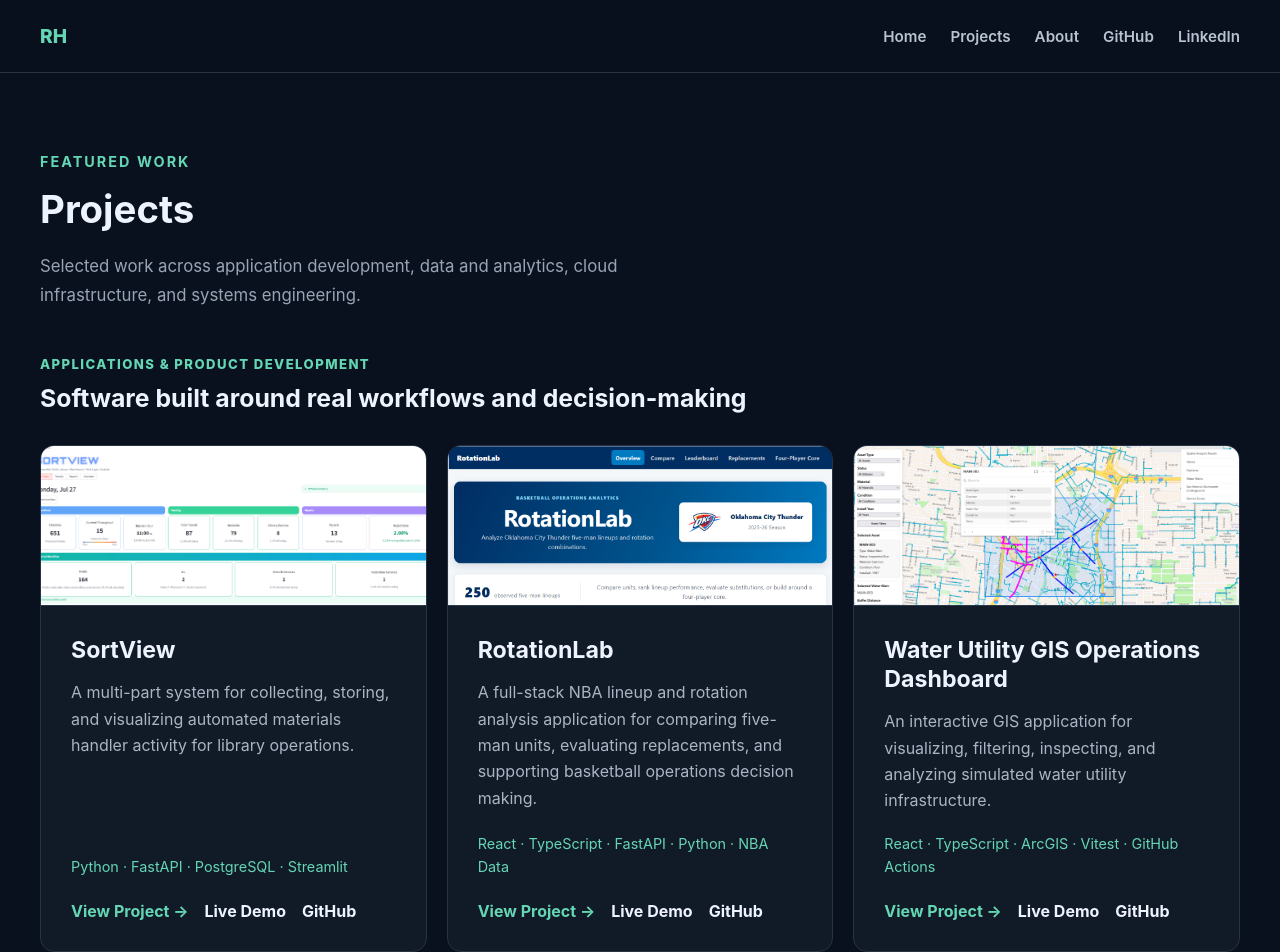
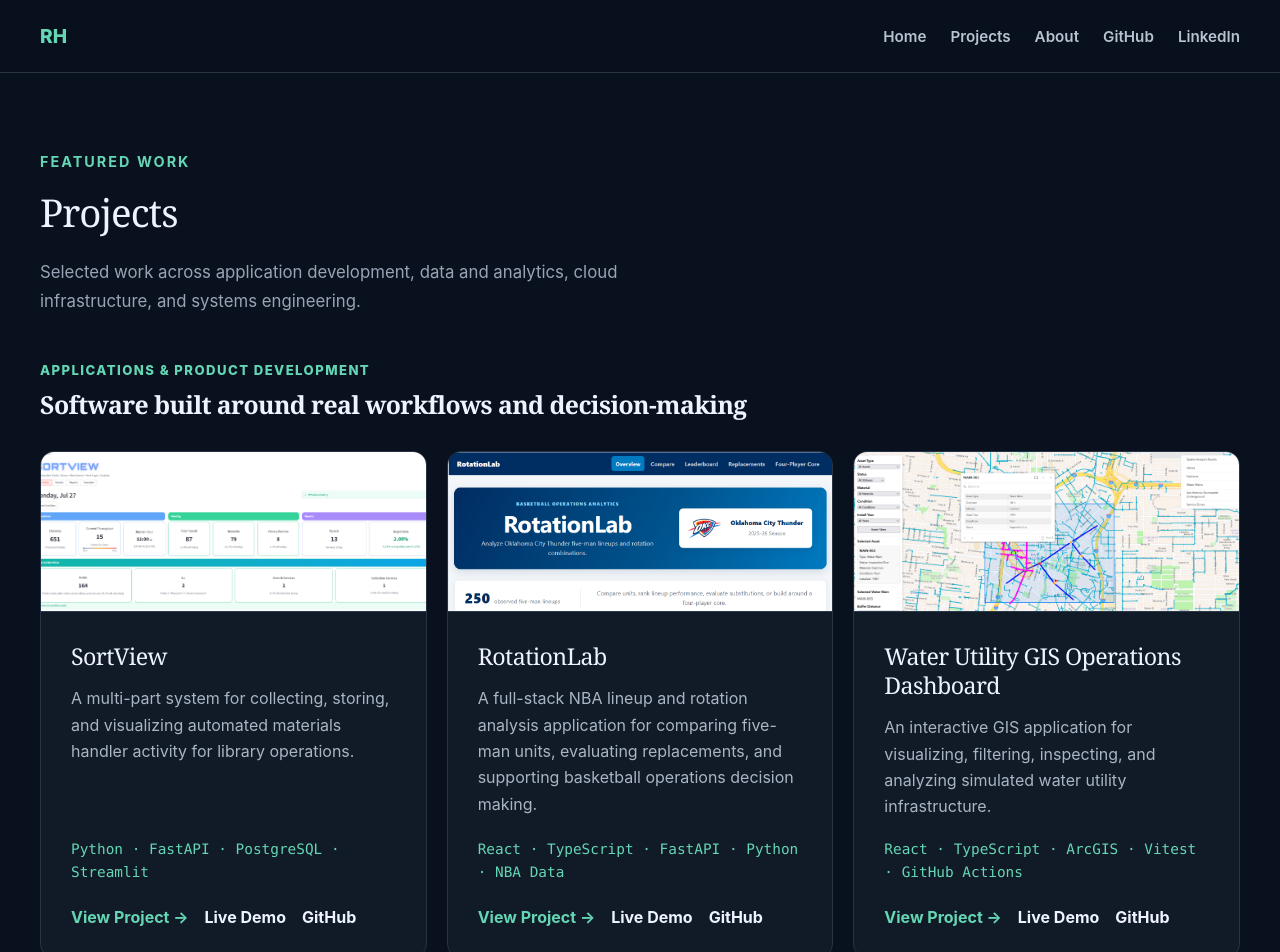
Before and after one commit to richardrhanly-us/Portfolio, a React (Vite) app: page /projects in a window 1280 px wide. Shown: the top 952 px of the page. Built offline with nearby package versions, Linux system fonts and the light colour scheme.

Commit message:
Propogate font changes to portfolio

```diff
--- a/src/App.css
+++ b/src/App.css
@@ -23,6 +23,96 @@
   margin: 0 auto;
 
 }
+
+
+/* =========================================================
+   GLOBAL TYPOGRAPHY
+   ========================================================= */
+
+#root {
+  font-family:
+    -apple-system,
+    BlinkMacSystemFont,
+    "Segoe UI",
+    Helvetica,
+    Arial,
+    sans-serif;
+  color: #eef4ff;
+}
+
+/* Major display typography */
+h1,
+h2,
+h3 {
+  font-family: Georgia, "Times New Roman", serif;
+  font-weight: 400;
+  letter-spacing: -0.025em;
+}
+
+/* Page and section headings */
+.section h2,
+.about-copy h2,
+.education-heading h2,
+.certification-heading h2,
+.case-study h2,
+.case-study-copy h3,
+.case-study-details h3,
+.architecture h3,
+.project-card h3,
+.project-category > h3,
+.project-walkthrough-header h3,
+.education-content h3,
+.certification-content h3 {
+  font-family: Georgia, "Times New Roman", serif;
+  font-weight: 400;
+}
+
+/* Body and interface text */
+p,
+a,
+button,
+span,
+small,
+.navbar,
+.primary-button,
+.secondary-button,
+.text-link {
+  font-family:
+    -apple-system,
+    BlinkMacSystemFont,
+    "Segoe UI",
+    Helvetica,
+    Arial,
+    sans-serif;
+}
+
+/* Small labels */
+.section-label,
+.eyebrow,
+.credential-eyebrow,
+.home-role,
+.home-location,
+.home-project-type {
+  font-family:
+    -apple-system,
+    BlinkMacSystemFont,
+    "Segoe UI",
+    Helvetica,
+    Arial,
+    sans-serif;
+  font-weight: 700;
+}
+
+/* Technical information */
+.tech,
+.home-project-tech,
+.home-project-index {
+  font-family:
+    Consolas,
+    "Courier New",
+    monospace;
+}
+
 
 /* =========================================================
 
```
